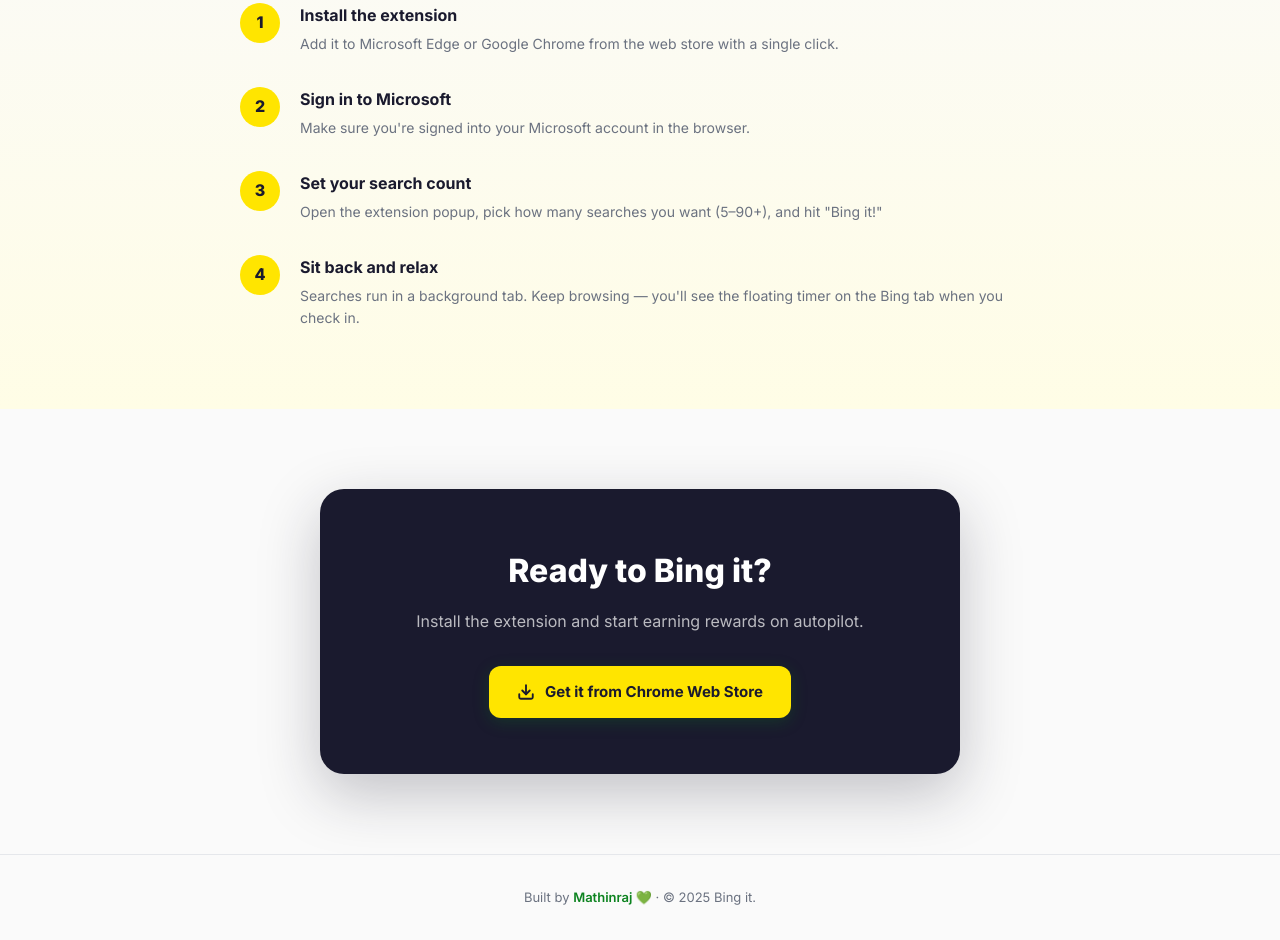
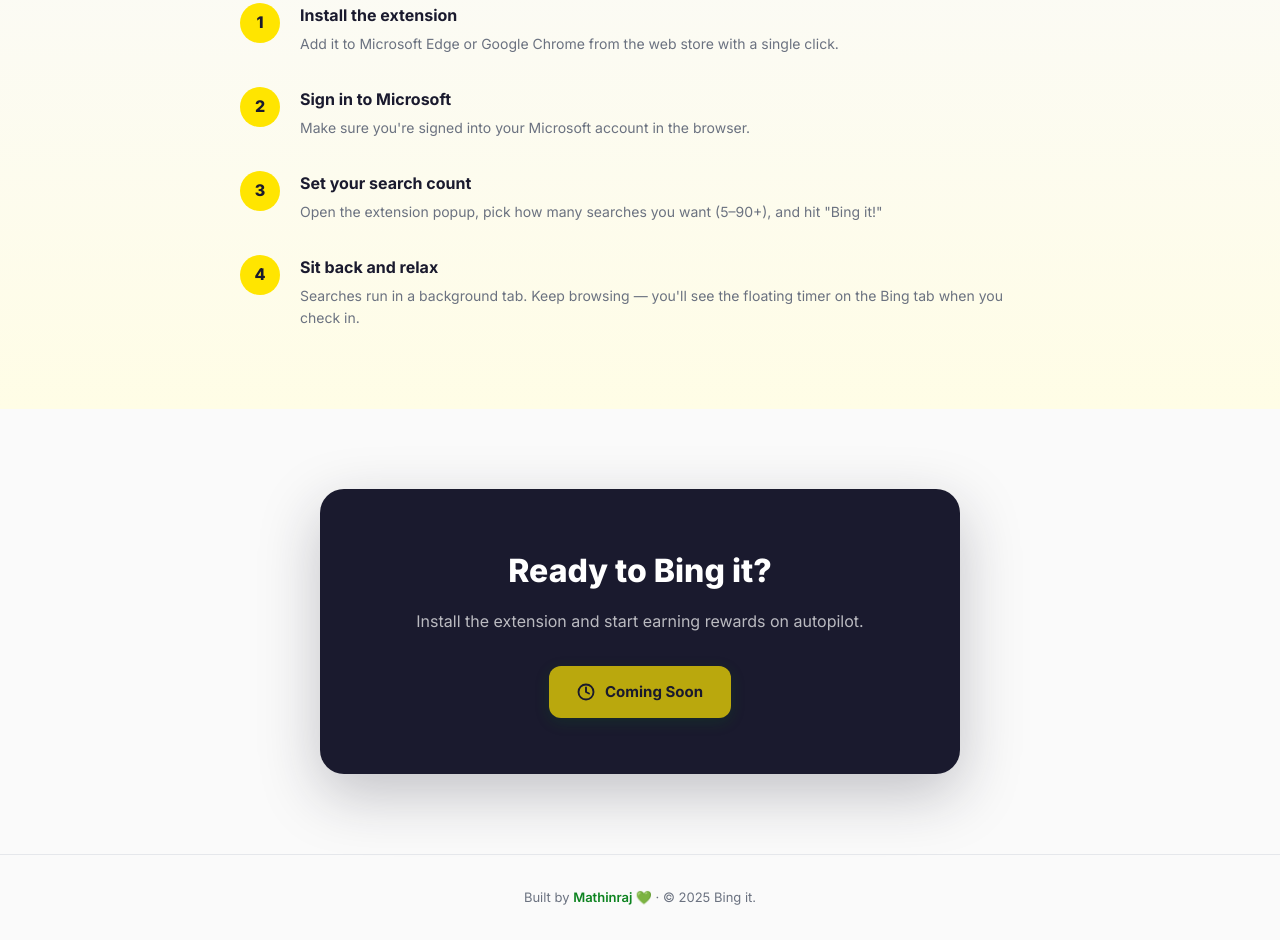
Before and after one commit to mathinraj/bing-it, a browser extension: page site/index.html in a window 1280 px wide. Shown: the part 2050-2990 px from the top of the page. Drawn offline with Linux system fonts and the light colour scheme.

Commit message:
Updated the call-to-action button to "Coming Soon"

```diff
--- a/site/index.html
+++ b/site/index.html
@@ -660,10 +660,10 @@
     <div class="cta-card">
       <h2>Ready to Bing it?</h2>
       <p>Install the extension and start earning rewards on autopilot.</p>
-      <a href="#" id="webstore-link" class="btn btn-primary">
-        <svg width="18" height="18" viewBox="0 0 24 24" fill="none" stroke="currentColor" stroke-width="2.5" stroke-linecap="round" stroke-linejoin="round"><path d="M21 15v4a2 2 0 01-2 2H5a2 2 0 01-2-2v-4"/><polyline points="7 10 12 15 17 10"/><line x1="12" y1="15" x2="12" y2="3"/></svg>
-        Get it from Chrome Web Store
-      </a>
+      <span class="btn btn-primary" style="opacity:.7;cursor:default;pointer-events:none;">
+        <svg width="18" height="18" viewBox="0 0 24 24" fill="none" stroke="currentColor" stroke-width="2.5" stroke-linecap="round" stroke-linejoin="round"><circle cx="12" cy="12" r="10"/><polyline points="12 6 12 12 16 14"/></svg>
+        Coming Soon
+      </span>
     </div>
   </section>
 
```
